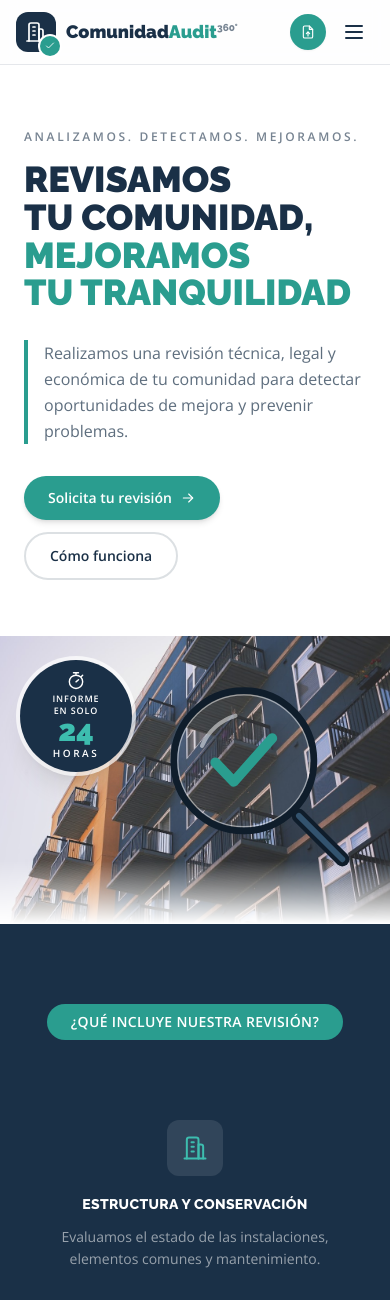
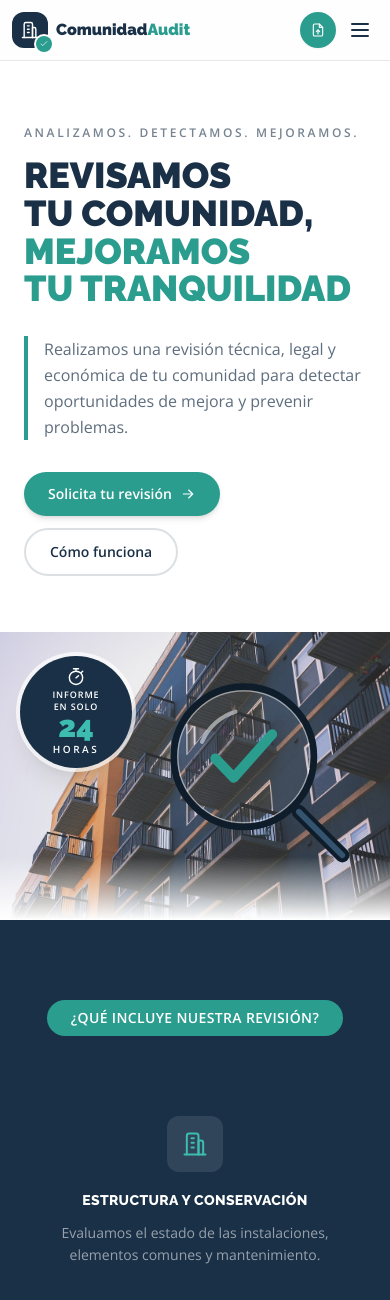
Before and after one commit to scarrascodevolver/audit360, a Laravel app: page / in a window 390 px wide. Shown: the top 1300 px of the page. Run offline with Laravel 12, Linux system fonts and the light colour scheme; data comes from the database, SQL or seed files in the repository; style sheets or scripts are compiled from the project's sources.

Commit message:
Navbar móvil: que quepa todo sin scroll horizontal
El logo a tamaño completo + CTA + hamburguesa desbordaban en pantallas
estrechas y empujaban los botones fuera del viewport. Logo compacto en
móvil (icono 9, texto base, "360°" oculto bajo 400px), gaps y paddings
reducidos, y overflow-x: clip en html/body como red de seguridad (clip
no rompe el sticky del header, a diferencia de hidden).

Co-Authored-By: Claude Fable 5 <noreply@anthropic.com>

```diff
--- a/resources/css/app.css
+++ b/resources/css/app.css
@@ -23,3 +23,8 @@ body.modo-edicion [data-editable]:hover {
     outline-color: rgb(13, 148, 136);
     background-color: rgba(20, 184, 166, 0.08);
 }
+
+/* Nunca scroll horizontal: clip (a diferencia de hidden) no rompe el sticky del navbar. */
+html, body {
+    overflow-x: clip;
+}
--- a/resources/js/components/Navbar.vue
+++ b/resources/js/components/Navbar.vue
@@ -2,18 +2,18 @@
     <header
         class="sticky top-0 z-50 border-b border-gray-200 bg-white/85 backdrop-blur"
     >
-        <nav class="mx-auto flex max-w-7xl items-center justify-between gap-2 px-4 py-3 sm:px-6 lg:px-8">
-            <!-- Logo -->
-            <router-link to="/" class="flex shrink-0 items-center gap-2.5">
-                <span class="relative flex h-10 w-10 items-center justify-center rounded-xl bg-navy text-white">
-                    <Icon name="building" class="h-6 w-6" />
-                    <span class="absolute -bottom-1 -right-1 flex h-5 w-5 items-center justify-center rounded-full bg-teal text-white ring-2 ring-white">
-                        <Icon name="check" class="h-3 w-3" />
+        <nav class="mx-auto flex max-w-7xl items-center justify-between gap-1.5 px-3 py-3 sm:px-6 lg:px-8">
+            <!-- Logo (compacto en móvil para dejar sitio al CTA y la hamburguesa) -->
+            <router-link to="/" class="flex min-w-0 shrink items-center gap-2 sm:gap-2.5">
+                <span class="relative flex h-9 w-9 shrink-0 items-center justify-center rounded-xl bg-navy text-white sm:h-10 sm:w-10">
+                    <Icon name="building" class="h-5 w-5 sm:h-6 sm:w-6" />
+                    <span class="absolute -bottom-1 -right-1 flex h-4 w-4 items-center justify-center rounded-full bg-teal text-white ring-2 ring-white sm:h-5 sm:w-5">
+                        <Icon name="check" class="h-2.5 w-2.5 sm:h-3 sm:w-3" />
                     </span>
                 </span>
-                <span class="font-heading text-lg font-black leading-none">
+                <span class="whitespace-nowrap font-heading text-base font-black leading-none sm:text-lg">
                     <span class="text-navy">Comunidad</span><span class="text-teal">Audit</span>
-                    <span class="align-top text-[10px] font-extrabold text-navy/60">360°</span>
+                    <span class="hidden align-top text-[10px] font-extrabold text-navy/60 min-[400px]:inline">360°</span>
                 </span>
             </router-link>
 
@@ -30,7 +30,7 @@
                 </router-link>
             </div>
 
-            <div class="flex shrink-0 items-center gap-2">
+            <div class="flex shrink-0 items-center gap-1.5 sm:gap-2">
                 <!-- CTA: solo icono en pantallas muy pequeñas -->
                 <router-link
                     to="/subir-documentos"
@@ -43,7 +43,7 @@
                 <!-- Hamburguesa (móvil) -->
                 <button
                     type="button"
-                    class="flex h-10 w-10 items-center justify-center rounded-xl text-navy transition hover:bg-bg-light md:hidden"
+                    class="flex h-9 w-9 shrink-0 items-center justify-center rounded-xl text-navy transition hover:bg-bg-light md:hidden"
                     :aria-expanded="abierto"
                     aria-label="Abrir el menú"
                     @click="abierto = !abierto"
```
